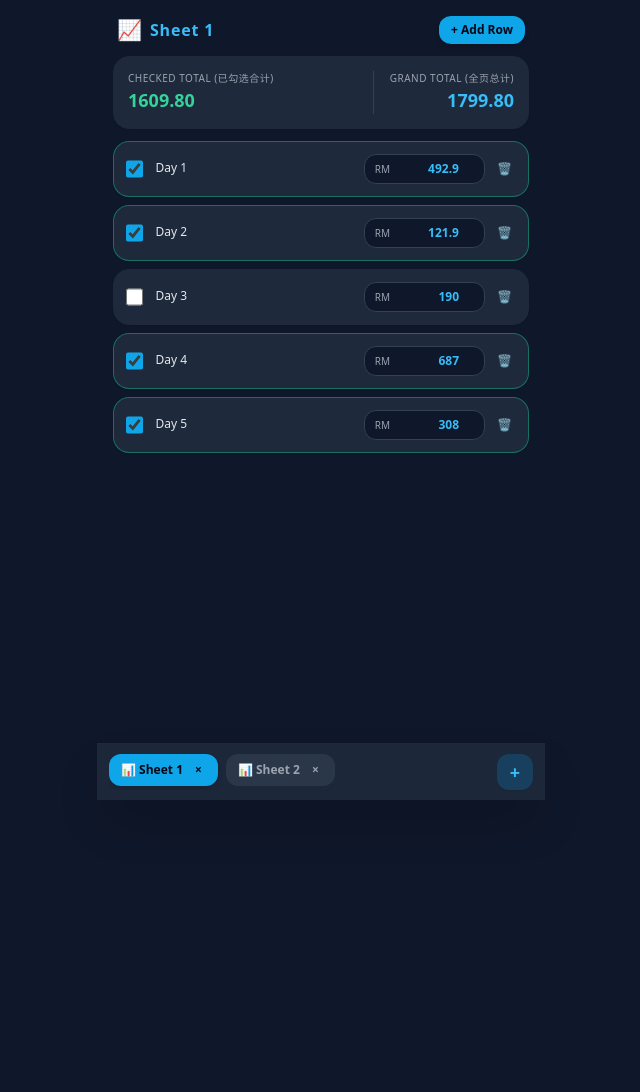
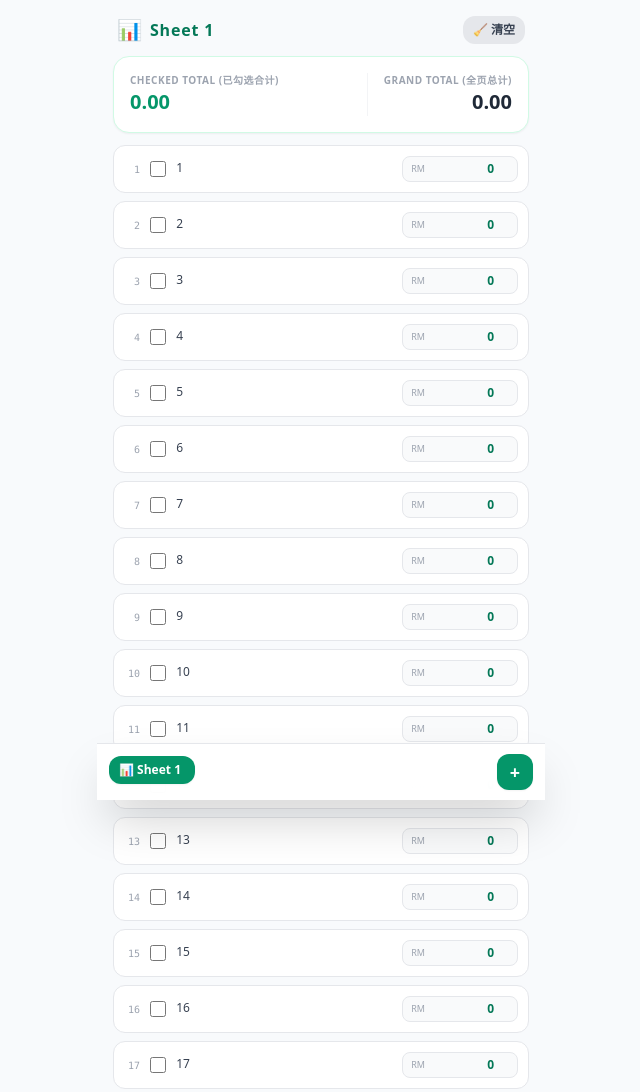
Before and after one commit to Mcwu33/Sales-Rolling-Apps, a plain HTML site: page index.html in a window 1280 px wide. Shown: the top 1092 px of the page, without its empty margins (319-959 px from the left). Before the commit the page ends 800 px from the top, so only its background shows below. Drawn offline with nearby package versions, Linux system fonts and the light colour scheme.

Commit message:
Update icons and improve layout in index.html

```diff
--- a/index.html
+++ b/index.html
@@ -1,5 +1,5 @@
 <!DOCTYPE html>
-<html lang="en" class="dark">
+<html lang="en">
 <head>
     <meta charset="UTF-8">
     <meta name="viewport" content="width=device-width, initial-scale=1.0, maximum-scale=1.0, user-scalable=no">
@@ -13,101 +13,107 @@
     <script src="https://cdn.tailwindcss.com"></script>
     <script>
         tailwind.config = {
-            darkMode: 'class',
             theme: {
                 extend: {
                     colors: {
-                        brand: { light: '#0ea5e9', dark: '#38bdf8' }
+                        excel: {
+                            green: '#107c41',
+                            light: '#f3f4f6',
+                            border: '#e5e7eb',
+                            focus: '#185abd'
+                        }
                     }
                 }
             }
         }
     </script>
     <style>
+        body {
+            background-color: #f8fafc;
+            color: #1f2937;
+        }
         @keyframes fadeIn {
             from { opacity: 0; transform: scale(0.99); }
             to { opacity: 1; transform: scale(1); }
         }
         .page-transition {
-            animation: fadeIn 0.2s ease-in-out;
+            animation: fadeIn 0.15s ease-in-out;
         }
     </style>
 </head>
-<body class="bg-gray-100 dark:bg-[#0f172a] text-gray-800 dark:text-gray-100 min-h-screen flex flex-col justify-between transition-colors duration-300">
+<body class="min-h-screen flex flex-col justify-between selection:bg-emerald-100">
 
     <!-- 顶部 Header -->
     <div class="max-w-md mx-auto w-full p-4 pb-2 space-y-3">
         <div class="flex justify-between items-center px-1">
             <div class="flex items-center space-x-2">
-                <span class="text-xl">📈</span>
-                <h1 id="sheetTitleDisplay" class="text-base font-bold tracking-wider text-sky-400 cursor-pointer" onclick="renameCurrentSheet()" title="点击重命名 Sheet">Sales-Rolling-Apps</h1>
+                <span class="text-xl">📊</span>
+                <h1 id="sheetTitleDisplay" class="text-base font-bold tracking-wider text-emerald-700 cursor-pointer" onclick="renameCurrentSheet()" title="点击重命名 Sheet">Sales-Rolling-Apps</h1>
             </div>
             <div class="flex items-center space-x-2">
-                <button onclick="addRow()" class="bg-sky-500 text-slate-950 font-bold px-3 py-1.5 rounded-xl text-xs shadow-md active:scale-95 transition">
-                    + Add Row
+                <button onclick="clearCurrentSheet()" class="bg-gray-200 text-gray-700 font-semibold px-2.5 py-1.5 rounded-xl text-xs active:scale-95 transition" title="清空当前 Sheet 数据">
+                    🧹 清空
                 </button>
             </div>
         </div>
 
-        <!-- 统计面板 (选中合计 vs 全页总计) -->
-        <div class="bg-white dark:bg-[#1e293b] p-3.5 rounded-2xl shadow-sm border border-gray-200 dark:border-slate-800 flex justify-between items-center">
+        <!-- 统计面板 (Excel 绿白极简风) -->
+        <div class="bg-white p-4 rounded-2xl shadow-sm border border-emerald-100 flex justify-between items-center">
             <div>
-                <span class="text-[10px] text-gray-400 uppercase tracking-wider block">Checked Total (已勾选合计)</span>
-                <div id="checkedTotalDisplay" class="text-lg font-black text-emerald-400">0.00</div>
+                <span class="text-[10px] text-gray-400 uppercase tracking-wider block font-semibold">Checked Total (已勾选合计)</span>
+                <div id="checkedTotalDisplay" class="text-xl font-black text-emerald-600">0.00</div>
             </div>
-            <div class="text-right border-l border-gray-200 dark:border-slate-700 pl-4">
-                <span class="text-[10px] text-gray-400 uppercase tracking-wider block">Grand Total (全页总计)</span>
-                <div id="grandTotalDisplay" class="text-lg font-black text-sky-400">0.00</div>
+            <div class="text-right border-l border-gray-100 pl-4">
+                <span class="text-[10px] text-gray-400 uppercase tracking-wider block font-semibold">Grand Total (全页总计)</span>
+                <div id="grandTotalDisplay" class="text-xl font-black text-gray-800">0.00</div>
             </div>
         </div>
     </div>
 
-    <!-- 中间滚动行数据区 -->
+    <!-- 中间 33 行固定表格区 -->
     <div class="max-w-md mx-auto w-full p-4 pt-1 space-y-2 pb-36 page-transition flex-1 overflow-y-auto" id="rowsContainer">
-        <!-- 动态生成行 -->
+        <!-- 动态生成 33 行 -->
     </div>
 
-    <!-- 底部 Excel 风格 Sheet 标签栏 (类似图2) -->
-    <div class="fixed bottom-0 left-0 right-0 max-w-md mx-auto bg-white/95 dark:bg-[#1e293b]/95 backdrop-blur-md border-t border-gray-200 dark:border-slate-800 px-3 py-2.5 flex items-center space-x-2 z-50 shadow-2xl overflow-x-auto">
-        <div id="sheetTabsContainer" class="flex items-center space-x-2 flex-1 overflow-x-auto pb-1">
+    <!-- 底部 Excel 风格 Sheet 标签栏 (支持左右移动、新增) -->
+    <div class="fixed bottom-0 left-0 right-0 max-w-md mx-auto bg-white/95 backdrop-blur-md border-t border-gray-200 px-3 py-2.5 flex items-center space-x-2 z-50 shadow-2xl">
+        <div id="sheetTabsContainer" class="flex items-center space-x-1.5 flex-1 overflow-x-auto pb-1">
             <!-- 动态生成 Sheet 标签 -->
         </div>
-        <button onclick="addNewSheet()" class="w-9 h-9 bg-sky-500/20 text-sky-400 hover:bg-sky-500 hover:text-white rounded-xl flex items-center justify-center font-bold text-lg transition shrink-0 active:scale-95 shadow-sm" title="新增 Sheet 页面">
+        <button onclick="addNewSheet()" class="w-9 h-9 bg-emerald-600 text-white hover:bg-emerald-700 rounded-xl flex items-center justify-center font-bold text-lg transition shrink-0 active:scale-95 shadow-sm" title="新增 Sheet 页面">
             +
         </button>
     </div>
 
     <!-- Core JavaScript -->
     <script>
-        // 数据结构：多 Sheet 存储
-        // 每个 sheet 包含 id, name, rows: [{ id, checked, label, amount }]
-        let appData = JSON.parse(localStorage.getItem('sales_rolling_sheets')) || [
+        // 初始化默认生成 33 行的辅助函数
+        function createDefault33Rows() {
+            let rows = [];
+            for (let i = 1; i <= 33; i++) {
+                rows.push({
+                    id: Date.now() + i,
+                    checked: false,
+                    label: `${i}`,
+                    amount: 0
+                });
+            }
+            return rows;
+        }
+
+        let appData = JSON.parse(localStorage.getItem('sales_excel_sheets')) || [
             {
                 id: 1,
                 name: "Sheet 1",
-                rows: [
-                    { id: 101, checked: true, label: "Day 1", amount: 492.90 },
-                    { id: 102, checked: true, label: "Day 2", amount: 121.90 },
-                    { id: 103, checked: false, label: "Day 3", amount: 190.00 },
-                    { id: 104, checked: true, label: "Day 4", amount: 687.00 },
-                    { id: 105, checked: true, label: "Day 5", amount: 308.00 }
-                ]
-            },
-            {
-                id: 2,
-                name: "Sheet 2",
-                rows: [
-                    { id: 201, checked: false, label: "Item A", amount: 150.00 },
-                    { id: 202, checked: false, label: "Item B", amount: 230.50 }
-                ]
+                rows: createDefault33Rows()
             }
         ];
 
-        let activeSheetId = parseInt(localStorage.getItem('sales_active_sheet')) || appData[0].id;
+        let activeSheetId = parseInt(localStorage.getItem('sales_excel_active_sheet')) || appData[0].id;
 
         function saveData() {
-            localStorage.setItem('sales_rolling_sheets', JSON.stringify(appData));
-            localStorage.setItem('sales_active_sheet', activeSheetId);
+            localStorage.setItem('sales_excel_sheets', JSON.stringify(appData));
+            localStorage.setItem('sales_excel_active_sheet', activeSheetId);
             render();
         }
 
@@ -131,9 +137,7 @@
             appData.push({
                 id: newId,
                 name: newName,
-                rows: [
-                    { id: Date.now() + 1, checked: false, label: "Row 1", amount: 0 }
-                ]
+                rows: createDefault33Rows()
             });
             activeSheetId = newId;
             saveData();
@@ -147,6 +151,16 @@
                 sheet.name = newName.trim();
                 saveData();
             }
+        }
+
+        // 移动 Sheet 位置 (向左 / 向右)
+        function moveSheet(index, direction) {
+            let targetIndex = index + direction;
+            if (targetIndex < 0 || targetIndex >= appData.length) return;
+            let temp = appData[index];
+            appData[index] = appData[targetIndex];
+            appData[targetIndex] = temp;
+            saveData();
         }
 
         function deleteCurrentSheet(id, event) {
@@ -164,21 +178,16 @@
             }
         }
 
-        function addRow() {
+        function clearCurrentSheet() {
             let sheet = getCurrentSheet();
             if (!sheet) return;
-            let label = prompt("输入行标签名称 (例如: Day 18 或 客户名称):", `Row ${sheet.rows.length + 1}`);
-            if (label === null) return;
-            let amountStr = prompt("输入数字金额:", "0");
-            if (amountStr === null) return;
-
-            sheet.rows.push({
-                id: Date.now(),
-                checked: false,
-                label: label.trim() || `Row ${sheet.rows.length + 1}`,
-                amount: parseFloat(amountStr) || 0
-            });
-            saveData();
+            if (confirm("确定要清空当前 Sheet 的所有勾选和数字吗？")) {
+                sheet.rows.forEach(r => {
+                    r.checked = false;
+                    r.amount = 0;
+                });
+                saveData();
+            }
         }
 
         function toggleRowCheck(rowId) {
@@ -205,13 +214,6 @@
             }
         }
 
-        function deleteRow(rowId) {
-            let sheet = getCurrentSheet();
-            if (!sheet) return;
-            sheet.rows = sheet.rows.filter(r => r.id !== rowId);
-            saveData();
-        }
-
         // ================= 核心渲染引擎 =================
         function render() {
             let sheet = getCurrentSheet();
@@ -220,14 +222,20 @@
             // 1. 渲染顶部标题
             document.getElementById('sheetTitleDisplay').textContent = sheet.name;
 
-            // 2. 渲染底部 Sheet 标签栏
+            // 2. 渲染底部 Sheet 标签栏 (附带左右移动按钮)
             let tabsContainer = document.getElementById('sheetTabsContainer');
-            tabsContainer.innerHTML = appData.map(s => {
+            tabsContainer.innerHTML = appData.map((s, index) => {
                 let isActive = s.id === activeSheetId;
                 return `
-                    <div onclick="switchSheet(${s.id})" class="px-3 py-2 rounded-xl text-xs font-semibold cursor-pointer transition flex items-center space-x-2 shrink-0 ${isActive ? 'bg-sky-500 text-slate-950 shadow-md' : 'bg-gray-100 dark:bg-[#2a3748] text-gray-400 hover:text-white'}">
-                        <span>📊 ${s.name}</span>
-                        ${appData.length > 1 ? `<span onclick="deleteCurrentSheet(${s.id}, event)" class="hover:text-rose-400 px-1 font-bold">×</span>` : ''}
+                    <div class="flex items-center space-x-1 shrink-0 ${isActive ? 'bg-emerald-600 text-white shadow-sm' : 'bg-gray-100 text-gray-600 hover:bg-gray-200'} px-2.5 py-1.5 rounded-xl text-xs font-bold transition">
+                        <div onclick="switchSheet(${s.id})" class="cursor-pointer flex items-center space-x-1">
+                            <span>📊 ${s.name}</span>
+                        </div>
+                        <div class="flex items-center space-x-0.5 ml-1 opacity-80">
+                            ${index > 0 ? `<button onclick="moveSheet(${index}, -1)" title="向左移动" class="px-1 hover:bg-black/10 rounded">◀</button>` : ''}
+                            ${index < appData.length - 1 ? `<button onclick="moveSheet(${index}, 1)" title="向右移动" class="px-1 hover:bg-black/10 rounded">▶</button>` : ''}
+                            ${appData.length > 1 ? `<button onclick="deleteCurrentSheet(${s.id}, event)" title="删除" class="px-1 hover:text-rose-200">×</button>` : ''}
+                        </div>
                     </div>
                 `;
             }).join('');
@@ -247,28 +255,23 @@
             document.getElementById('checkedTotalDisplay').textContent = checkedTotal.toFixed(2);
             document.getElementById('grandTotalDisplay').textContent = grandTotal.toFixed(2);
 
-            // 4. 渲染行明细 (Checklist 表格化风格)
+            // 4. 渲染固定 33 行
             let rowsContainer = document.getElementById('rowsContainer');
-            if (sheet.rows.length === 0) {
-                rowsContainer.innerHTML = `<div class="text-center py-10 text-xs text-gray-400">当前 Sheet 暂无数据，点击右上角 + Add Row 开始记录</div>`;
-                return;
-            }
-
-            rowsContainer.innerHTML = sheet.rows.map(r => `
-                <div class="bg-white dark:bg-[#1e293b] p-3 rounded-2xl shadow-sm border ${r.checked ? 'border-emerald-500/50 bg-emerald-500/5' : 'border-gray-200 dark:border-slate-800'} flex items-center justify-between space-x-2 transition">
-                    <!-- Tick Box -->
-                    <div class="flex items-center space-x-3 flex-1">
-                        <input type="checkbox" ${r.checked ? 'checked' : ''} onchange="toggleRowCheck(${r.id})" class="w-5 h-5 accent-sky-500 cursor-pointer rounded">
-                        <input type="text" value="${r.label}" onchange="updateRowData(${r.id}, 'label', this.value)" class="bg-transparent text-xs font-medium text-gray-800 dark:text-gray-200 focus:outline-none w-full border-b border-transparent focus:border-sky-400 pb-0.5">
+            rowsContainer.innerHTML = sheet.rows.map((r, idx) => `
+                <div class="bg-white p-2.5 rounded-xl shadow-2xs border ${r.checked ? 'border-emerald-500 bg-emerald-50/40' : 'border-gray-200'} flex items-center justify-between space-x-2 transition">
+                    <!-- 序号与 Tick Box 与 标签 -->
+                    <div class="flex items-center space-x-2.5 flex-1">
+                        <span class="text-[10px] text-gray-400 font-mono w-5 text-right">${idx + 1}</span>
+                        <input type="checkbox" ${r.checked ? 'checked' : ''} onchange="toggleRowCheck(${r.id})" class="w-5 h-5 accent-emerald-600 cursor-pointer rounded">
+                        <input type="text" value="${r.label}" onchange="updateRowData(${r.id}, 'label', this.value)" class="bg-transparent text-xs font-medium text-gray-700 focus:outline-none w-full border-b border-transparent focus:border-emerald-500 pb-0.5">
                     </div>
 
-                    <!-- 数字金额输入 -->
-                    <div class="flex items-center space-x-2 shrink-0">
-                        <div class="flex items-center bg-gray-50 dark:bg-[#0f172a] px-2.5 py-1.5 rounded-xl border border-gray-200 dark:border-slate-700">
-                            <span class="text-[10px] text-gray-400 mr-1">RM</span>
-                            <input type="number" step="0.01" value="${r.amount}" onchange="updateRowData(${r.id}, 'amount', this.value)" class="bg-transparent text-xs font-black text-sky-400 w-20 text-right focus:outline-none">
+                    <!-- 金额输入框 -->
+                    <div class="flex items-center space-x-1 shrink-0">
+                        <div class="flex items-center bg-gray-50 px-2 py-1 rounded-lg border border-gray-200">
+                            <span class="text-[9px] text-gray-400 mr-1">RM</span>
+                            <input type="number" step="0.01" value="${r.amount}" onchange="updateRowData(${r.id}, 'amount', this.value)" class="bg-transparent text-xs font-bold text-emerald-700 w-20 text-right focus:outline-none">
                         </div>
-                        <button onclick="deleteRow(${r.id})" class="text-gray-400 hover:text-rose-400 text-xs p-1" title="删除行">🗑️</button>
                     </div>
                 </div>
             `).join('');
```
